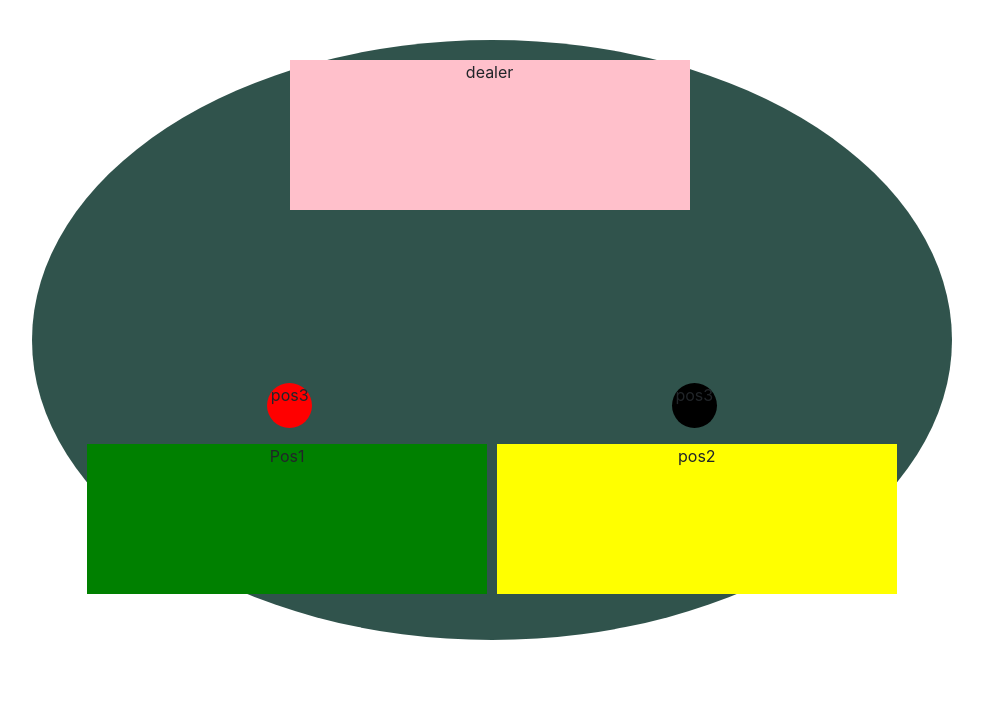
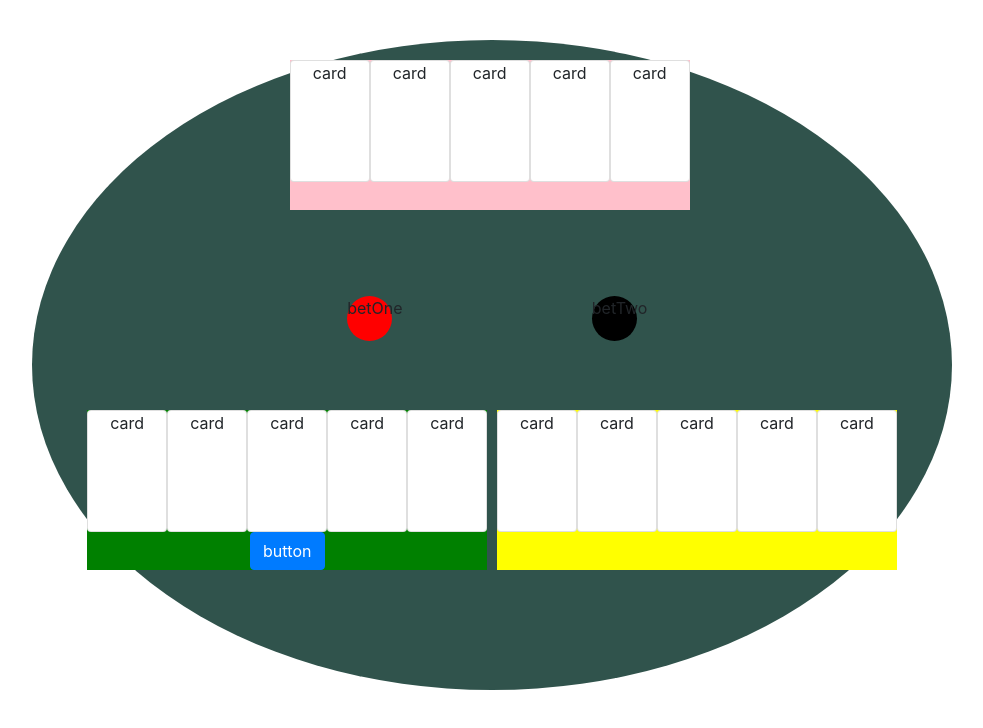
Before and after one commit to bmdito/black-jack, a React (Create React App) app in the folder client/: page / in a window 1280 px wide. Shown: the top 728 px of the page, without its empty margins (148-1131 px from the left). Built offline with nearby package versions, Linux system fonts and the light colour scheme.

Commit message:
gen deck on mount and shuffle on click

```diff
--- a/client/src/App.js
+++ b/client/src/App.js
@@ -10,7 +10,6 @@ function App() {
   return (
     <div className="App">
       <Table />
-      {/* <Button bsStyle="success">Test</Button> */}
     </div>
   );
 }
--- a/client/src/components/Table/index.js
+++ b/client/src/components/Table/index.js
@@ -1,8 +1,75 @@
 import React, { Component } from "react";
-import container from "react-bootstrap";
+import container, { Button } from "react-bootstrap";
 import "./style.css";
+// import { theGame } from "../../utils/deck";
 
 class Table extends Component {
+  state = {
+    theDeck: [],
+    currentShuffle: [],
+    dealerHand: [],
+    playerHand: []
+  };
+
+  componentDidMount() {
+    this.makeDeck();
+  }
+
+  //creates a deck of cards
+  makeDeck() {
+    var generatedDeck = [];
+    function card(suit, val) {
+      this.name = `${val} of ${suit}`;
+      this.suit = suit;
+      this.val = val;
+    }
+
+    const values = [
+      "2",
+      "3",
+      "4",
+      "5",
+      "6",
+      "7",
+      "8",
+      "9",
+      "10",
+      "J",
+      "Q",
+      "K",
+      "A"
+    ];
+    const suits = ["hearts", "clubs", "spades", "diamonds"];
+
+    for (var i = 0; i < values.length; i++) {
+      for (var j = 0; j < suits.length; j++) {
+        generatedDeck.push(new card(suits[j], values[i]));
+      }
+    }
+    console.log("...generating deck");
+
+    this.setState({
+      theDeck: generatedDeck
+    });
+  }
+
+  shuffle() {
+    var sample = this.state.theDeck;
+    var shuffled = [];
+    while (shuffled.length < 52) {
+      var randIndex = Math.floor(Math.random() * 52);
+      var current = sample[randIndex];
+      if (shuffled.indexOf(current) < 0) {
+        shuffled.push(current);
+      }
+    }
+
+    console.log(shuffled);
+    this.setState({
+      currentShuffle: shuffled
+    });
+  }
+
   render() {
     return (
       <>
@@ -11,14 +78,33 @@ class Table extends Component {
             <div className="col-md-1"></div>
             <div className="col-md-10">
               <div className="table-visual">
-                <div className="dealerPos">dealer</div>
+                <div className="dealerPos">
+                  <div className="card" id="cardA">
+                    card
+                  </div>
+                  <div className="card">card</div>
+                  <div className="card">card</div>
+                  <div className="card">card</div>
+                  <div className="card">card</div>
+                </div>
                 <div className="posOne">
-                  Pos1
-                  <div className="betOne betDiv">pos3</div>
+                  <div className="betOne betDiv">betOne</div>
+                  <div className="card">card</div>
+                  <div className="card">card</div>
+                  <div className="card">card</div>
+                  <div className="card">card</div>
+                  <div className="card">card</div>
+                  <Button bsclass="success" onClick={() => this.shuffle()}>
+                    button
+                  </Button>
                 </div>
                 <div className="posTwo">
-                  pos2
-                  <div className="betTwo betDiv">pos3</div>
+                  <div className="betTwo betDiv">betTwo</div>
+                  <div className="card">card</div>
+                  <div className="card">card</div>
+                  <div className="card">card</div>
+                  <div className="card">card</div>
+                  <div className="card">card</div>
                 </div>
               </div>
             </div>
--- a/client/src/components/Table/style.css
+++ b/client/src/components/Table/style.css
@@ -4,8 +4,8 @@ body {
 
 .table-visual {
   background-color: rgb(48, 83, 76);
-  height: 600px;
-  width: 700px;
+  height: 650px;
+  /* width: 700px; */
   border-radius: 100%;
   margin-top: 40px;
   width: 100%;
@@ -25,18 +25,18 @@ body {
   background-color: green;
   position: absolute;
   left: 6%;
-  bottom: 46px;
+  bottom: 120px;
   width: 400px;
-  height: 150px;
+  height: 160px;
 }
 
 .posTwo {
   background-color: yellow;
   position: absolute;
   right: 6%;
-  bottom: 46px;
+  bottom: 120px;
   width: 400px;
-  height: 150px;
+  height: 160px;
 }
 
 .betDiv {
@@ -48,13 +48,21 @@ body {
 .betOne {
   background-color: Red;
   position: absolute;
-  top: -41%;
-  left: 45%;
+  top: -71%;
+  left: 65%;
 }
 
 .betTwo {
   background-color: Black;
   position: absolute;
-  top: -41%;
-  right: 45%;
+  top: -71%;
+  right: 65%;
 }
+
+.card {
+  position: absolute;
+  border: 2px solid black;
+  width: 80px;
+  height: 122px;
+  float: left;
+}
```
Also changed, not shown: client/src/utils/deck.js (+4 -6 lines).
